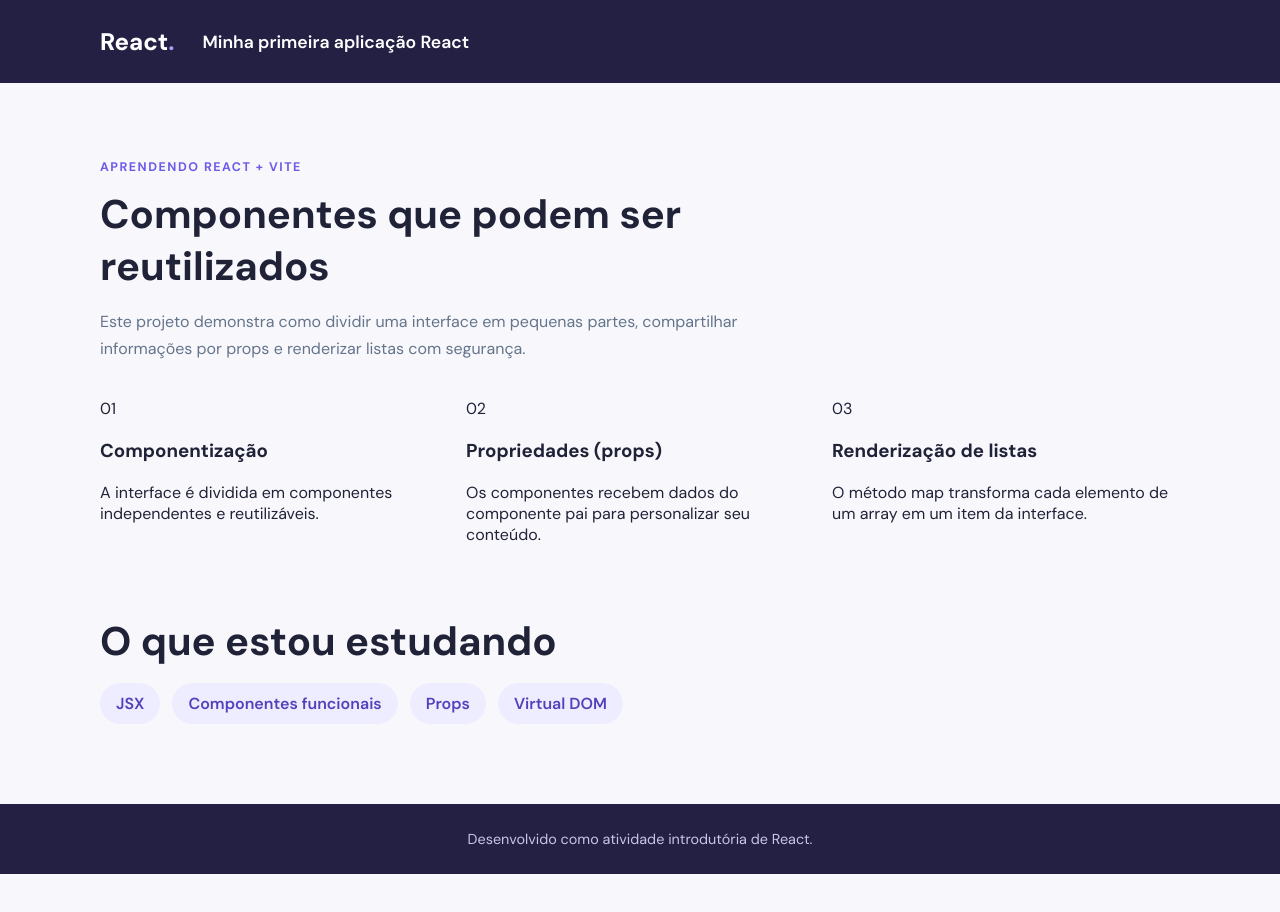
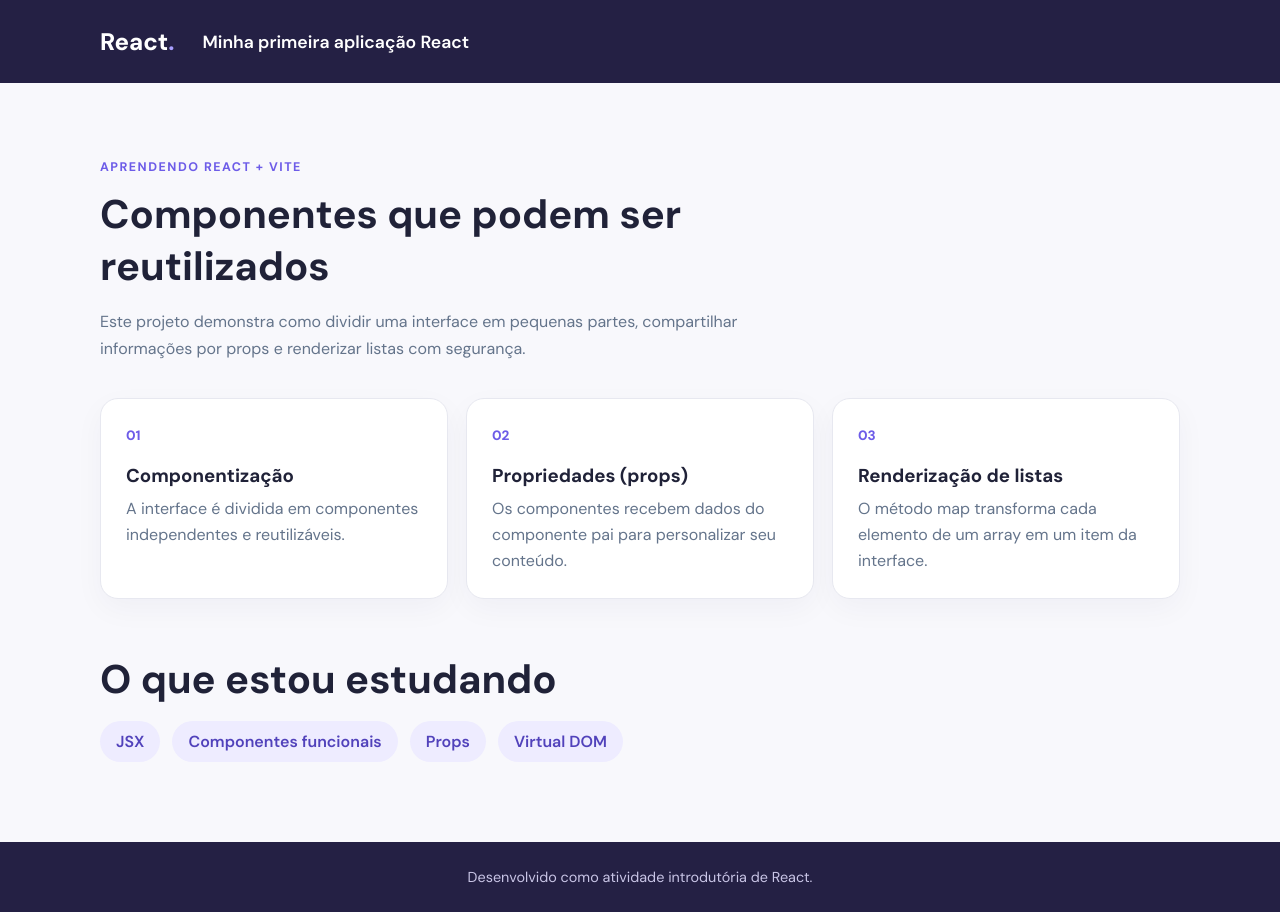
Before and after one commit to jpSantos06/Primeiro-App, a React (Vite) app: page / in a window 1280 px wide. Before the commit the page ends 874 px from the top, so only its background shows below. Built offline with nearby package versions, Linux system fonts and the light colour scheme; the HTML template or start-up script is replaced by a standard one.

Commit message:
Restaura versão original da primeira atividade: src/components/Card.jsx

```diff
--- a/src/components/Card.jsx
+++ b/src/components/Card.jsx
@@ -1,9 +1,9 @@
 export default function Card({ titulo, descricao, numero }) {
   return (
-    <article className="rounded-2xl border border-slate-200 bg-white p-6 shadow-sm transition hover:-translate-y-1 hover:shadow-lg">
-      <span className="text-sm font-extrabold tracking-widest text-violet-600">{numero}</span>
-      <h3 className="mb-2 mt-5 text-lg font-bold text-slate-900">{titulo}</h3>
-      <p className="text-sm leading-6 text-slate-600">{descricao}</p>
+    <article className="card">
+      <span className="card-number">{numero}</span>
+      <h3>{titulo}</h3>
+      <p>{descricao}</p>
     </article>
   )
 }
```
